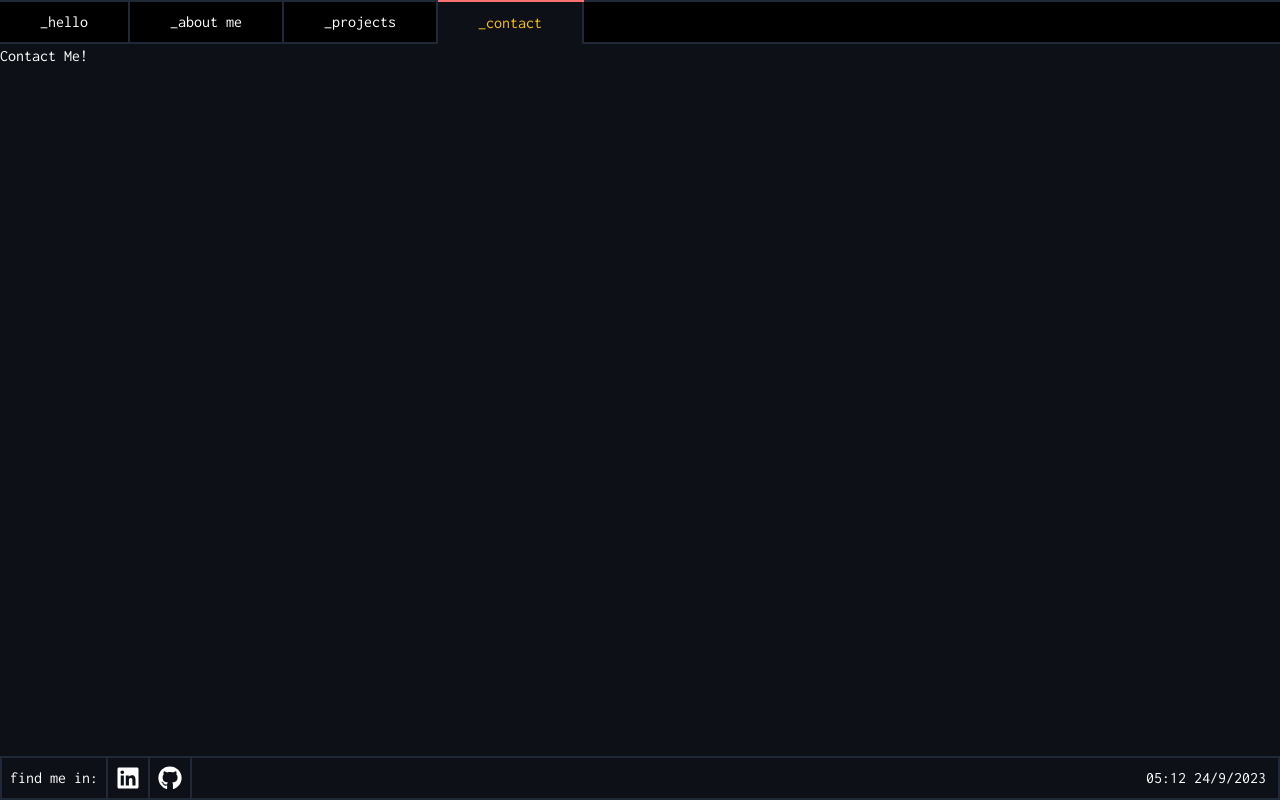
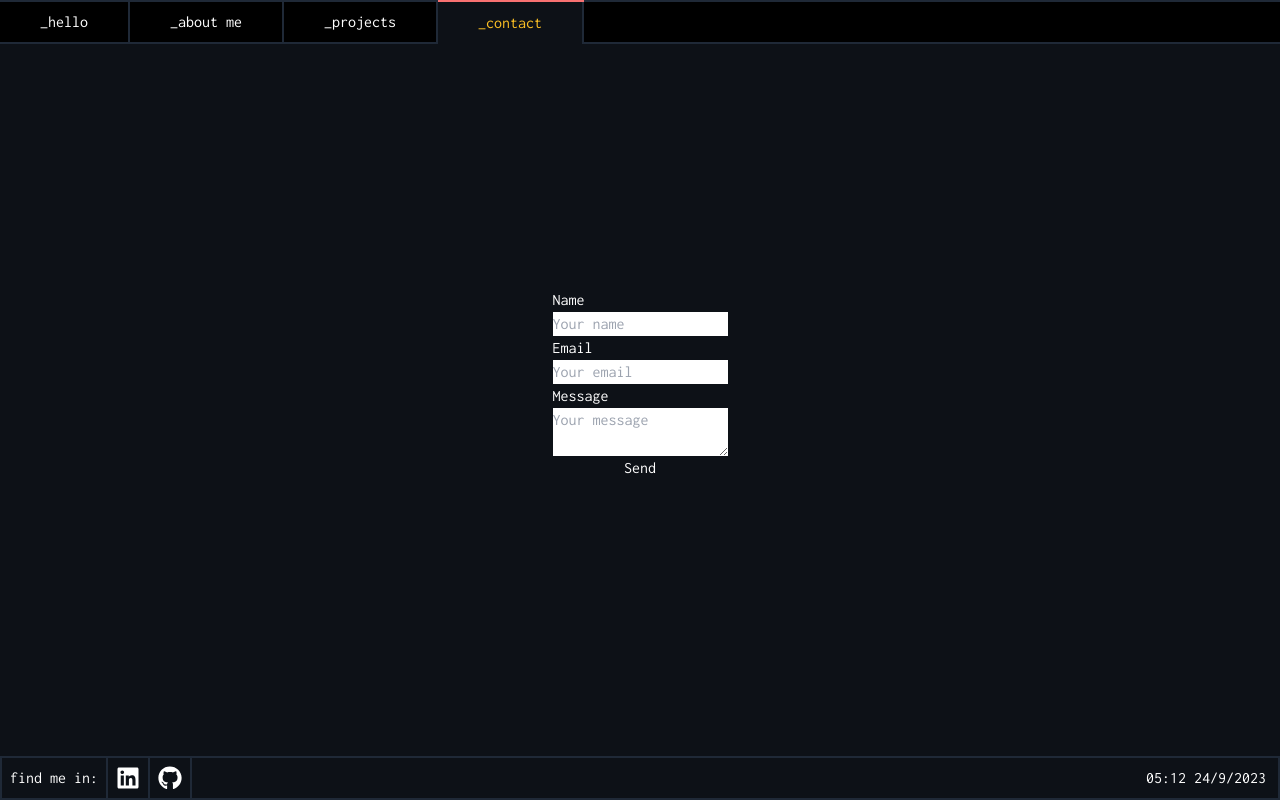
Before and after one commit to mzapf/portfolio, a React (Vite) app: page /contact in a window 1280 px wide. Built offline with nearby package versions, Linux system fonts and the light colour scheme; no server answers.

Commit message:
update Contact

```diff
--- a/package.json
+++ b/package.json
@@ -10,6 +10,7 @@
     "preview": "vite preview"
   },
   "dependencies": {
+    "@emailjs/browser": "^3.11.0",
     "framer-motion": "^10.16.4",
     "react": "^18.2.0",
     "react-dom": "^18.2.0",
--- a/src/components/Contact.jsx
+++ b/src/components/Contact.jsx
@@ -1,7 +1,58 @@
+import React, { useRef } from "react"
+import emailjs from "@emailjs/browser"
+
+const SERVICE_ID = import.meta.env.VITE_SERVICE_ID
+const TEMPLATE_ID = import.meta.env.VITE_TEMPLATE_ID
+const PUBLIC_KEY = import.meta.env.VITE_PUBLIC_KEY
+
 const Contact = () => {
+    const form = useRef()
+
+    const sendEmail = (e) => {
+        e.preventDefault()
+
+        emailjs
+            .sendForm(SERVICE_ID, TEMPLATE_ID, form.current, PUBLIC_KEY)
+            .then(
+                (result) => {
+                    console.log(result.text)
+                },
+                (error) => {
+                    console.log(error.text)
+                }
+            )
+    }
+
     return (
         <>
-            <p>Contact Me!</p>
+            <div className="h-[85vh] flex items-center justify-evenly">
+                <form ref={form} onSubmit={sendEmail} className="flex flex-col">
+                    <label>Name</label>
+                    <input
+                        type="text"
+                        name="user_name"
+                        required
+                        placeholder="Your name"
+                        className="text-black"
+                    />
+                    <label>Email</label>
+                    <input
+                        type="email"
+                        name="user_email"
+                        required
+                        placeholder="Your email"
+                        className="text-black"
+                    />
+                    <label>Message</label>
+                    <textarea
+                        name="message"
+                        required
+                        placeholder="Your message"
+                        className="text-black"
+                    />
+                    <input type="submit" value="Send" />
+                </form>
+            </div>
         </>
     )
 }
```
Also changed, not shown: 1 other file (tests, documents, lock files or other folders).
